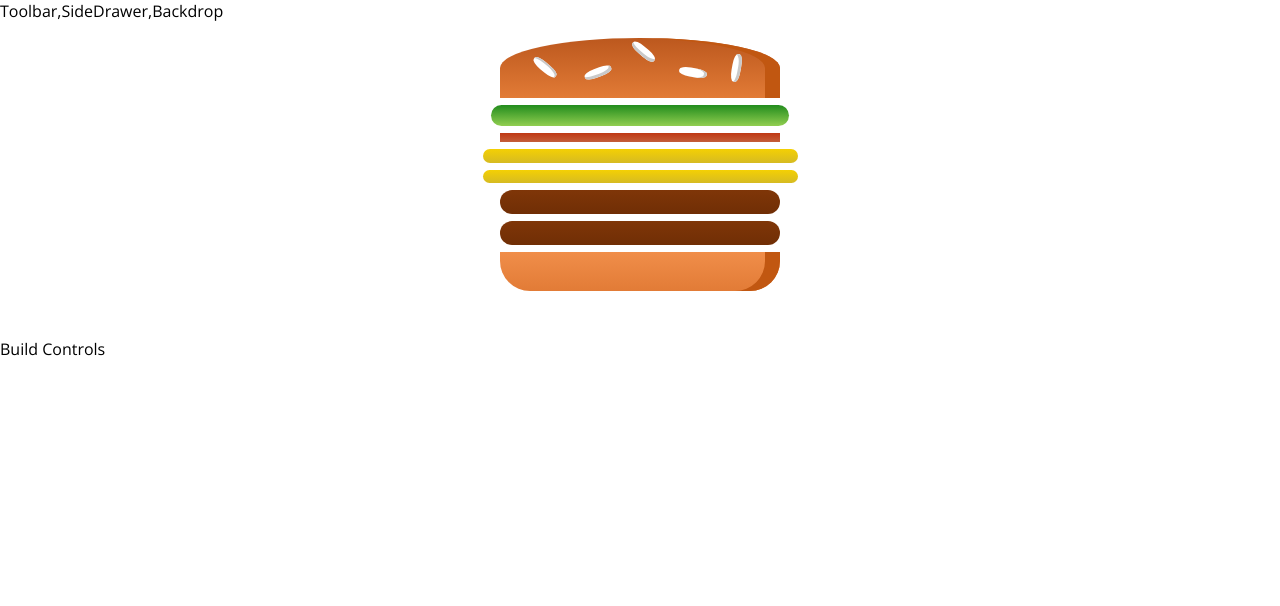
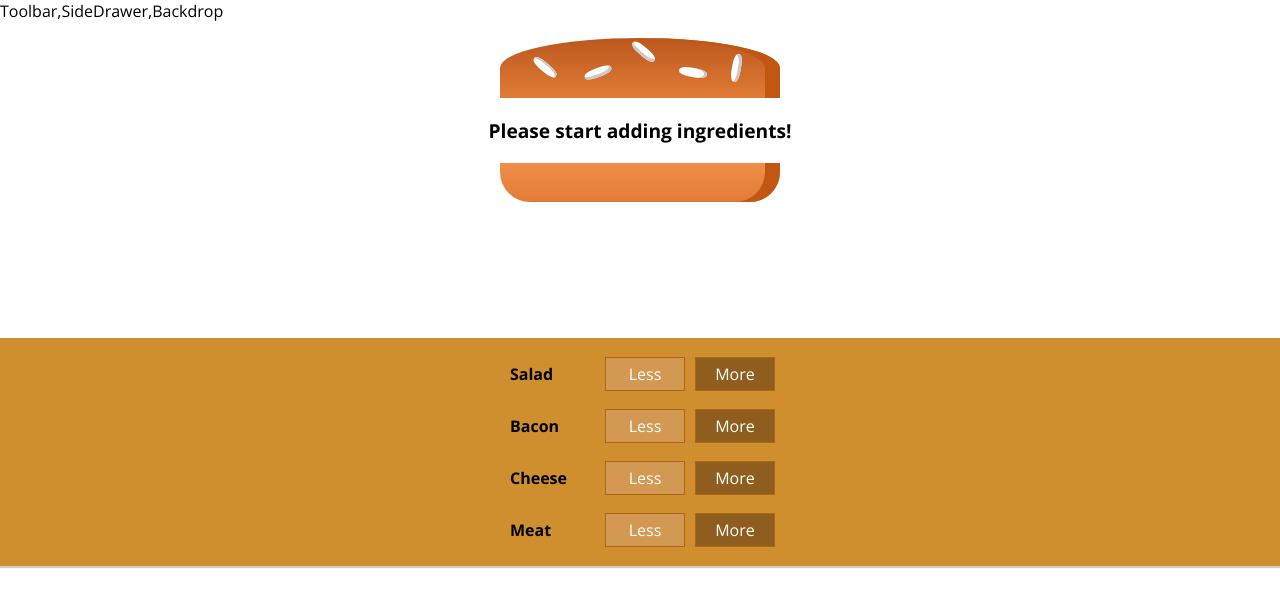
Before and after one commit to Achiraisuru/React-Burger, a React app: page / in a window 1280 px wide. Shown: the top 606 px of the page. Built offline with nearby package versions, Linux system fonts and the light colour scheme.

Commit message:
Dynamic burger ingredients add delete

```diff
--- /dev/null
+++ b/src/components/Burger/BuildControls/BuildControl/BuildControl.css
@@ -0,0 +1,56 @@
+.BuildControl {
+    display: flex;
+    justify-content: space-between;
+    align-items: center;
+    margin: 5px 0;
+}
+
+.BuildControl button {
+    display: block;
+    font: inherit;
+    padding: 5px;
+    margin: 0 5px;
+    width: 80px;
+    border: 1px solid #AA6817;
+    cursor: pointer;
+    outline: none;
+}
+
+.BuildControl button:disabled {
+    background-color: #AC9980;
+    border: 1px solid #7E7365;
+    color: #ccc;
+    cursor: default;
+}
+
+.BuildControl button:hover:disabled {
+    background-color: #AC9980;
+    color: #ccc;
+    cursor: not-allowed;
+}
+
+.Label {
+    padding: 10px;
+    font-weight: bold;
+    width: 80px;
+}
+
+.BuildControl .Less {
+    background-color: #D39952;
+    color: white;
+}
+
+.BuildControl .More {
+    background-color: #8F5E1E;
+    color: white;
+}
+
+.BuildControl .Less:hover, .BuildControl .Less:active {
+    background-color: #DAA972;
+    color: white;
+}
+
+.BuildControl .More:hover,.BuildControl .More:active {
+    background-color: #99703F;
+    color: white;
+}
--- /dev/null
+++ b/src/components/Burger/BuildControls/BuildControl/BuildControl.js
@@ -0,0 +1,14 @@
+import React from 'react';
+import classes from './BuildControl.css';
+
+
+const buildControl = (props) =>(
+    <div className={classes.BuildControl}>
+        <div className={classes.Label}>{props.label}</div>
+        <button className={classes.Less} onClick={props.removed}>Less</button>
+        <button className={classes.More} onClick={props.added}>More</button>
+    </div>
+);
+
+
+export default buildControl;
--- /dev/null
+++ b/src/components/Burger/BuildControls/BuildControls.css
@@ -0,0 +1,10 @@
+.BuildControls{
+    width: 100%;
+    background-color: #cf8f2e;
+    display: flex;
+    flex-flow: column;
+    align-items: center;
+    box-shadow: 0 2px 1px #ccc;
+    margin: auto;
+    padding: 10px 0;
+}
--- /dev/null
+++ b/src/components/Burger/BuildControls/BuildControls.js
@@ -0,0 +1,25 @@
+import React from 'react';
+import classes from './BuildControls.css';
+import BuildControl from './BuildControl/BuildControl';
+
+
+const controls = [
+    {label:'Salad',type:'salad'},
+    {label:'Bacon',type:'bacon'},
+    {label:'Cheese',type:'cheese'},
+    {label:'Meat',type:'meat'},
+];
+
+const buildcontrols = (props) => (
+    <div className={classes.BuildControls}>
+        {controls.map(ctrl => (
+            <BuildControl key={ctrl.label} label={ctrl.label}
+            added={() => props.ingredientsAdded(ctrl.type)}
+            removed={() => props.ingredientRemoved(ctrl.type)}
+            />
+        ))}
+    </div>
+);
+
+
+export default buildcontrols;
--- a/src/components/Burger/Burger.js
+++ b/src/components/Burger/Burger.js
@@ -5,13 +5,22 @@
 
 const burger = (props) => {
 
-    const transformefIngredients = Object.keys(props.ingredients).map(igkey => {
+    let transformefIngredients = Object.keys(props.ingredients).map(igkey => {
          return [...Array(props.ingredients[igkey])].map((_,i) => {
              return <BurgerIngrediant key={igkey + i} type={igkey}/>
          });
 
-    });
+    }).reduce((arr,el) => {
+        return arr.concat(el);
+    },[]);
 
+    if(transformefIngredients.length === 0){
+        transformefIngredients = <p>Please start adding ingredients!</p>
+
+    }
+
+
+    console.log(transformefIngredients);
 
 
 
--- a/src/components/Burger/BurgerIngrediants/BurgerIngrediants.js
+++ b/src/components/Burger/BurgerIngrediants/BurgerIngrediants.js
@@ -1,5 +1,5 @@
 import React ,{Component} from 'react';
-import PropTypes from 'prop-types';
+import propTypes from 'prop-types';
 import classes from '../BurgerIngrediants/BurgerIngridients.css';
 
 class BurgerIngrediant extends Component {
@@ -43,8 +43,8 @@
 }
 }
 
-BurgerIngrediant.PropTypes = {
-    type:PropTypes.string.isRequired
+BurgerIngrediant.propTypes = {
+    type:propTypes.string.isRequired
 };
 
 export default BurgerIngrediant;
--- a/src/containers/BurgerBuilderfolder/BurgerBuilder.js
+++ b/src/containers/BurgerBuilderfolder/BurgerBuilder.js
@@ -1,6 +1,18 @@
 import React ,{Component} from 'react';
 import Aux from '../../hoc/Auxiliary';
 import Burger from '../../components/Burger/Burger';
+import BuildControls from '../../components/Burger/BuildControls/BuildControls';
+
+
+
+const INGREDIENT_PRICES={
+    salad:0.5,
+    cheese:0.4,
+    meat:1.3,
+    bacon:0.7
+
+}
+
 
 
 class BurgerBuilder extends Component{
@@ -12,19 +24,60 @@
 
     state={
        ingredients:{
-           salad:1,
-           bacon:1,
-           cheese:2,
-           meat:2
-       }
+           salad:0,
+           bacon:0,
+           cheese:0,
+           meat:0
+       },
+       totalPrice:4
     }
 
+
+    addIngredientsHandler = (type) =>{
+        const oldCount = this.state.ingredients[type];
+        const updatedCount = oldCount + 1;
+        const updatedIngredients = {
+            ...this.state.ingredients
+        };
+        updatedIngredients[type] = updatedCount;
+        const priceAddition = INGREDIENT_PRICES[type];
+        const oldPrice = this.state.totalPrice;
+        const newPrice = oldPrice + priceAddition;
+        this.setState({
+            totalPrice:newPrice,
+            ingredients:updatedIngredients
+        });
+
+    }
+
+
+    removeIngredientsHandler = (type) =>{
+        const oldCount = this.state.ingredients[type];
+        if(oldCount <= 0){
+            return;
+        }
+        const updatedCount = oldCount - 1;
+        const updatedIngredients = {
+            ...this.state.ingredients
+        };
+        updatedIngredients[type] = updatedCount;
+        const priceDeduction = INGREDIENT_PRICES[type];
+        const oldPrice = this.state.totalPrice;
+        const newPrice = oldPrice - priceDeduction;
+        this.setState({
+            totalPrice:newPrice,
+            ingredients:updatedIngredients
+        });
+    }
 
     render(){
         return(
           <Aux>
               <Burger ingredients={this.state.ingredients} />
-              <div>Build Controls</div>
+              <BuildControls
+                ingredientsAdded={this.addIngredientsHandler}
+                ingredientRemoved={this.removeIngredientsHandler}
+              />
           </Aux>
         );
     }
```
